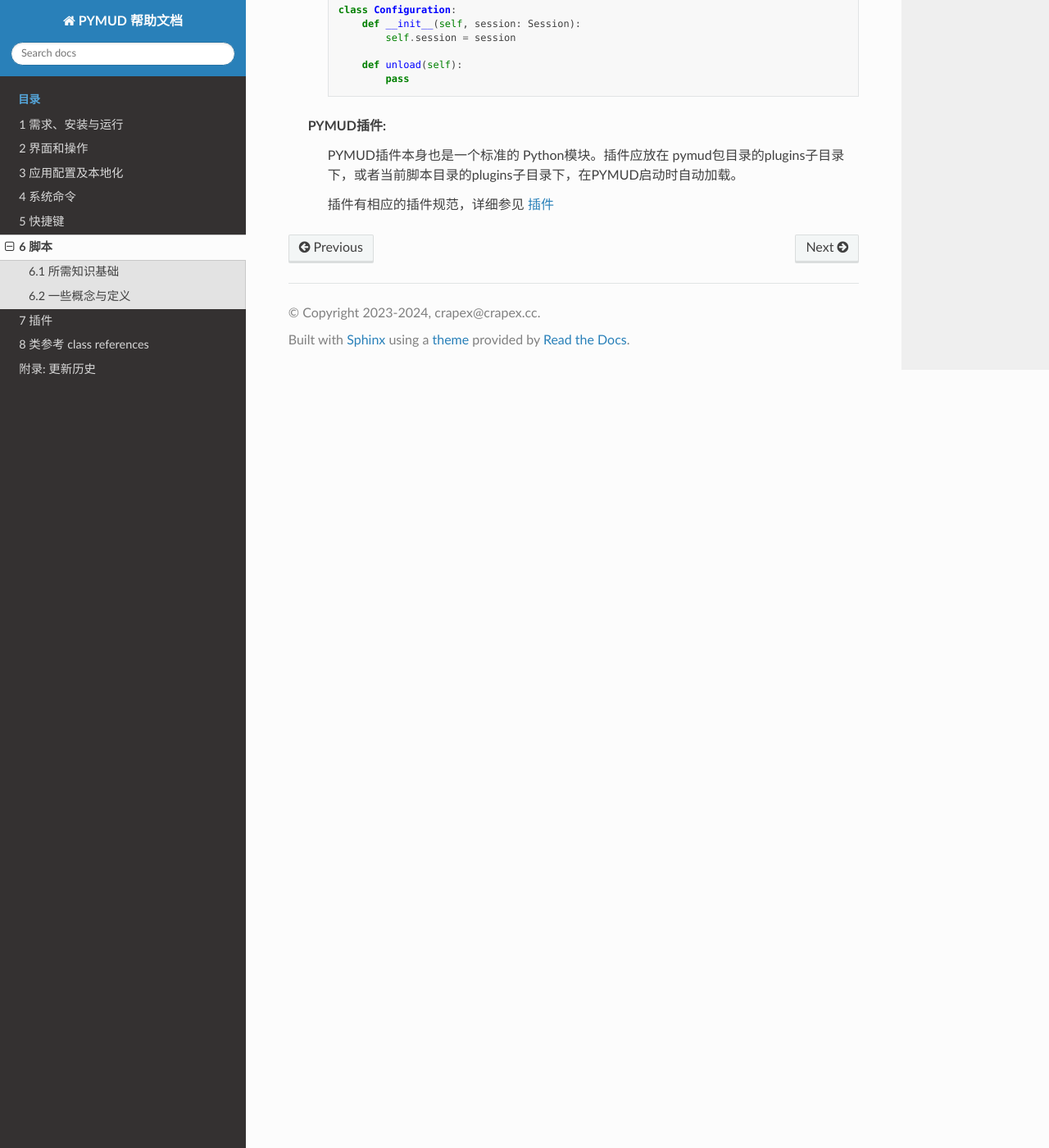
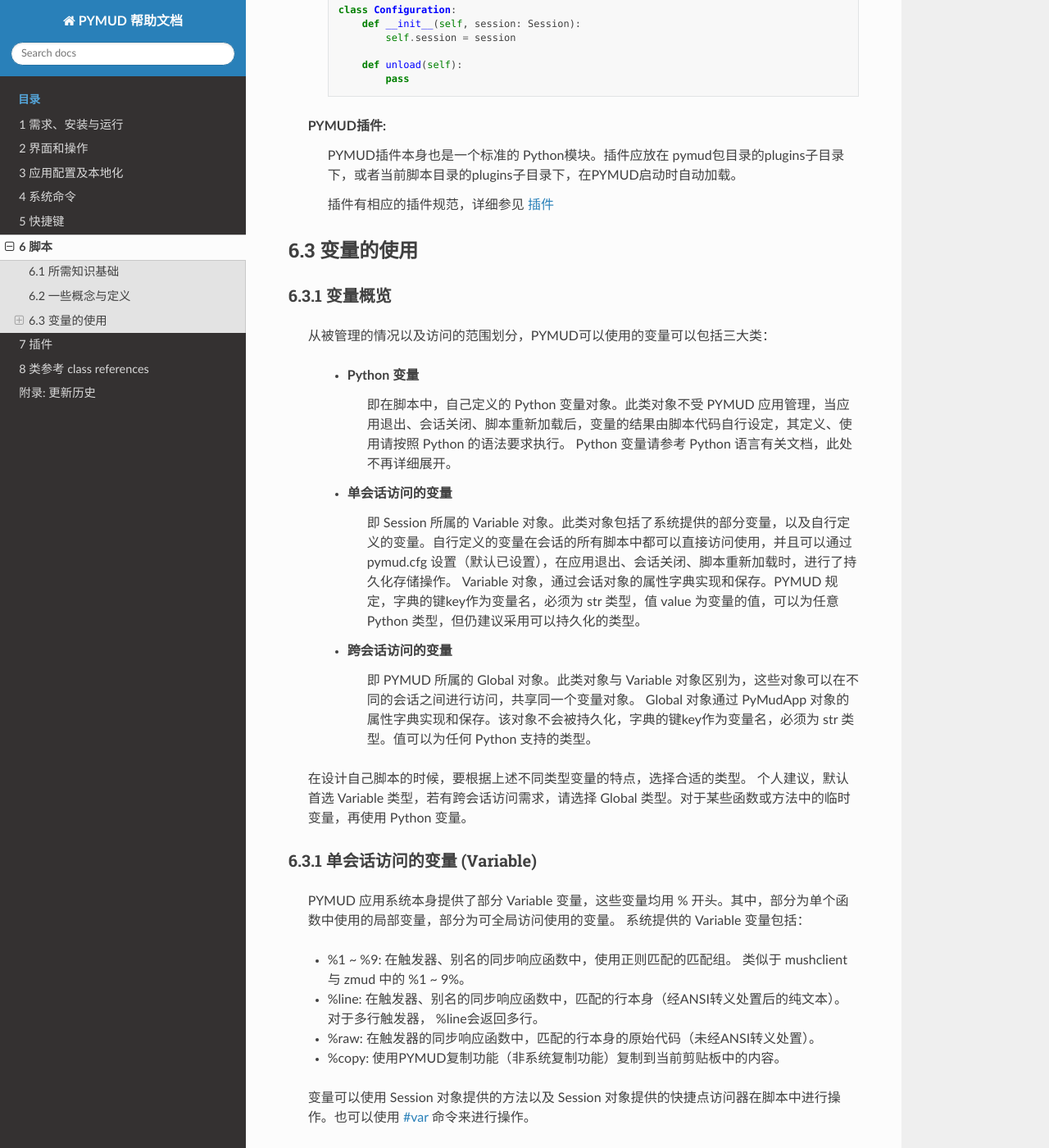
Before and after one commit to crapex/pymud, a Sphinx documentation site: the page built from docs/source/scripts.rst, in a window 1280 px wide and 1400 px high, scrolled down 1861 px. Shown: the whole window at 82% size. Built offline with Sphinx 7.4.7 and the Read the Docs theme 2.0.0, drawn with Linux system fonts in a browser that asks for light colours; some of the changed text lies outside the part shown.

Commit message:
部分更新（见0194)，文档更新

```diff
--- a/docs/source/scripts.rst
+++ b/docs/source/scripts.rst
@@ -78,6 +78,68 @@
 
         插件有相应的插件规范，详细参见 `插件`_
 
+
+6.3 变量的使用
+------------------------
+
+6.3.1 变量概览
+^^^^^^^^^^^^^^^^^^^^^
+
+    从被管理的情况以及访问的范围划分，PYMUD可以使用的变量可以包括三大类：
+
+        - Python 变量
+            即在脚本中，自己定义的 Python 变量对象。此类对象不受 PYMUD 应用管理，当应用退出、会话关闭、脚本重新加载后，变量的结果由脚本代码自行设定，其定义、使用请按照 Python 的语法要求执行。
+            Python 变量请参考 Python 语言有关文档，此处不再详细展开。
+
+        - 单会话访问的变量
+            即 Session 所属的 Variable 对象。此类对象包括了系统提供的部分变量，以及自行定义的变量。自行定义的变量在会话的所有脚本中都可以直接访问使用，并且可以通过 pymud.cfg 设置（默认已设置），在应用退出、会话关闭、脚本重新加载时，进行了持久化存储操作。
+            Variable 对象，通过会话对象的属性字典实现和保存。PYMUD 规定，字典的键key作为变量名，必须为 str 类型，值 value 为变量的值，可以为任意 Python 类型，但仍建议采用可以持久化的类型。
+
+        - 跨会话访问的变量
+             即 PYMUD 所属的 Global 对象。此类对象与 Variable 对象区别为，这些对象可以在不同的会话之间进行访问，共享同一个变量对象。
+             Global 对象通过 PyMudApp 对象的属性字典实现和保存。该对象不会被持久化，字典的键key作为变量名，必须为 str 类型。值可以为任何 Python 支持的类型。
+
+    在设计自己脚本的时候，要根据上述不同类型变量的特点，选择合适的类型。
+    个人建议，默认首选 Variable 类型，若有跨会话访问需求，请选择 Global 类型。对于某些函数或方法中的临时变量，再使用 Python 变量。
+
+6.3.1 单会话访问的变量 (Variable)
+^^^^^^^^^^^^^^^^^^^^^^^^^^^^^^^^^^^^^^^^^^
+
+    PYMUD 应用系统本身提供了部分 Variable 变量，这些变量均用 % 开头。其中，部分为单个函数中使用的局部变量，部分为可全局访问使用的变量。 系统提供的 Variable 变量包括：
+
+    - %1 ~ %9: 在触发器、别名的同步响应函数中，使用正则匹配的匹配组。 类似于 mushclient 与 zmud 中的 %1 ~ 9%。
+    - %line: 在触发器、别名的同步响应函数中，匹配的行本身（经ANSI转义处置后的纯文本）。对于多行触发器， %line会返回多行。
+    - %raw: 在触发器的同步响应函数中，匹配的行本身的原始代码（未经ANSI转义处置）。
+    - %copy: 使用PYMUD复制功能（非系统复制功能）复制到当前剪贴板中的内容。
+
+    变量可以使用 Session 对象提供的方法以及 Session 对象提供的快捷点访问器在脚本中进行操作。也可以使用 `#var <syscommand.html#var>`_ 命令来进行操作。
+
+    创建变量/修改变量值的方法:
+    可以使用 `setVariable <references.html#pymud.Session.setVariable>`_, `setVariables <references.html#pymud.Session.setVariables>`_, `vars <references.html#pymud.Session.vars>`_ 来创建变量（当变量不存在时）或修改变量值（当变量存在时）。
+    可以使用 `getVariable <references.html#pymud.Session.getVariable>`_, `getVariables <references.html#pymud.Session.getVariables>`_, `vars <references.html#pymud.Session.vars>`_ 来读取变量值。
+    可以使用 `delVariable <references.html#pymud.Session.delVariable>`_ 来移除一个变量。
+
+    具体使用示例如下：
+
+    .. code:: Python
+
+        tri = SimpleTrigger(self.session, r".+告诉你:.+", "#message %line")
+        self.session.addTrigger(tri)
+
+        money = {'cash': 0, 'gold': 1, 'silver': 50, 'coin': 77}
+        self.session.setVariable("money", money)
+        # 在使用时，则这样获取
+        money = self.session.getVariable("money")
+
+        money_key   = ('cash', 'gold', 'silver', 'coin')
+        money_count = (0, 1, 50, 77)
+        self.session.setVariables(money_key, money_count)
+        # 在使用时，则这样获取.
+        silver = self.session.getVariable("silver")
+
+
+
+
 .. _#mods: syscommand.html#modules
 .. _pymud.Session: references.html#pymud.Session
 .. _sessions: settings.html#sessions
```
Also changed, not shown: README.md (+6 -0 lines), 2 other files.
